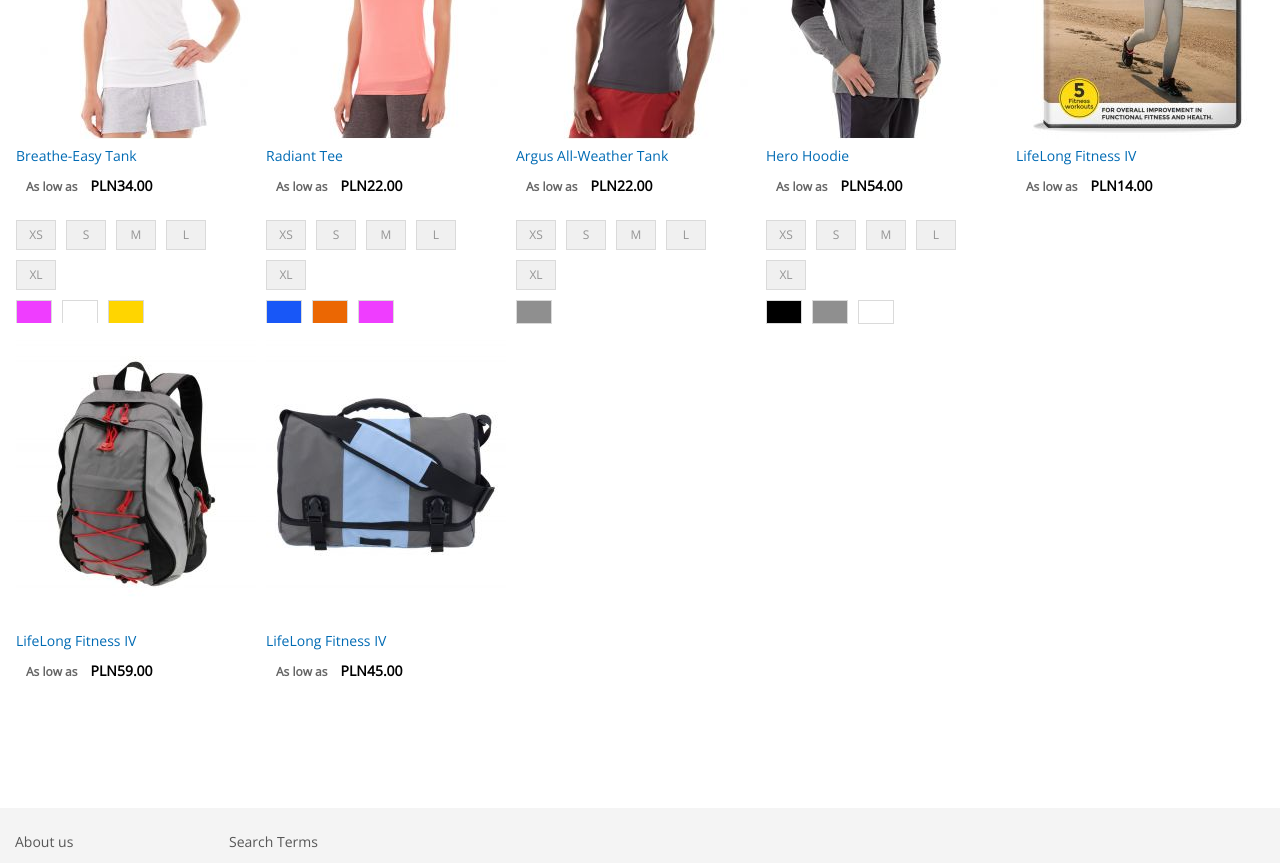
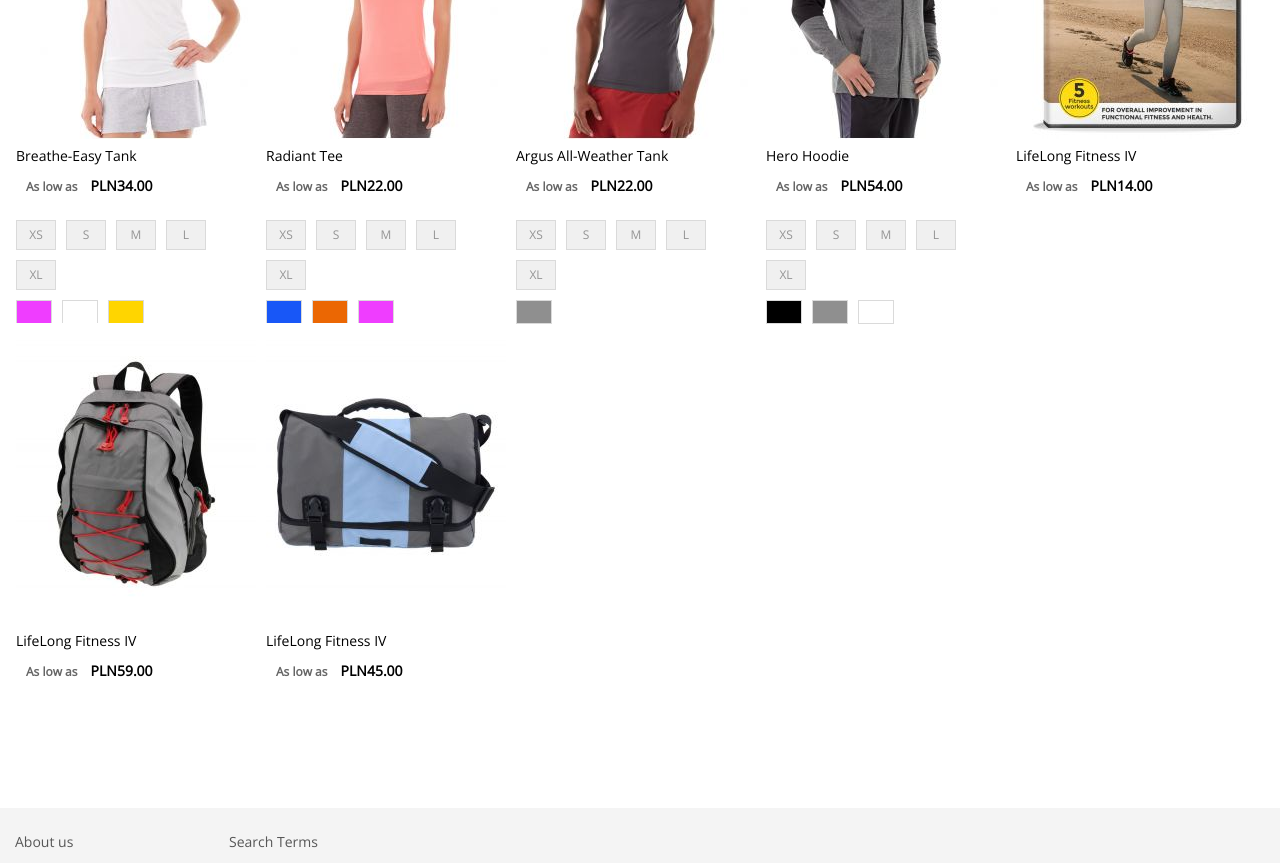
Before and after one commit to adrianwyganowski/Luma-in-react, a React (Create React App) app: page / in a window 1280 px wide. Shown: the part 1960-2823 px from the top of the page. Built offline with nearby package versions, Linux system fonts and the light colour scheme.

Commit message:
finished preparing states for displaying dynamic info in product page

```diff
--- /dev/null
+++ b/src/components/app/App.css
@@ -0,0 +1,14 @@
+body{
+    display: flex;
+    flex-direction: column;
+    align-items: center;
+    width: 100%;
+    margin: 0px;
+    font-family: 'Open Sans', sans-serif;
+}
+
+#root{
+    width: 100%
+}
+
+/* font-family: 'Heebo', sans-serif; */
--- /dev/null
+++ b/src/components/app/App.js
@@ -0,0 +1,21 @@
+import React from "react"
+
+import "./App.css"
+
+import Header from"../module-header/Header"
+import Cms from "../module-cms/Cms";
+import Footer from "../module-footer/Footer"
+
+
+
+function App() {
+    return (
+        <div>
+            <Header />
+            <Cms />
+            <Footer />
+        </div>
+    )
+}
+
+export default App;
--- a/src/components/module-block-product-list/BlockProductList.js
+++ b/src/components/module-block-product-list/BlockProductList.js
@@ -4,11 +4,25 @@ import "./BlockProductList.css"
 import ProductClothPreview from "../module-cloth-product-preview/ProductClothPreview"
 import ProductNonClothPreview from "../module-noncloth-product-preview/ProductNonClothPreview"
 
-function BlockProductList() {
+function BlockProductList({
+    changeToProductPage,
+    setItemName,
+    setItemRanking,
+    setItemReviews,
+    setItemSizes,
+    setItemColours}) {
 
     return(
         <div className="blockProductList">
+
             <ProductClothPreview
+
+            changeToProductPage={changeToProductPage}
+            setItemName={setItemName}
+            setItemRanking={setItemRanking}
+            setItemReviews={setItemReviews}
+            setItemSizes={setItemSizes}
+            setItemColours={setItemColours}
             imgSrc={require ("../web/images/product-id-1.jpg")}
             name ="Breathe-Easy Tank"
             price ="34.00"
@@ -17,6 +31,12 @@ function BlockProductList() {
             />
 
             <ProductClothPreview
+            changeToProductPage={changeToProductPage}
+            setItemName={setItemName}
+            setItemRanking={setItemRanking}
+            setItemReviews={setItemReviews}
+            setItemSizes={setItemSizes}
+            setItemColours={setItemColours}
             imgSrc={require ("../web/images/product-id-2.jpg")}
             name ="Radiant Tee"
             price ="22.00"
@@ -25,6 +45,12 @@ function BlockProductList() {
             />
 
             <ProductClothPreview
+            changeToProductPage={changeToProductPage}
+            setItemName={setItemName}
+            setItemRanking={setItemRanking}
+            setItemReviews={setItemReviews}
+            setItemSizes={setItemSizes}
+            setItemColours={setItemColours}
             imgSrc={require ("../web/images/product-id-3.jpg")}
             name ="Argus All-Weather Tank"
             price ="22.00"
@@ -33,6 +59,12 @@ function BlockProductList() {
             />
 
             <ProductClothPreview
+            changeToProductPage={changeToProductPage}
+            setItemName={setItemName}
+            setItemRanking={setItemRanking}
+            setItemReviews={setItemReviews}
+            setItemSizes={setItemSizes}
+            setItemColours={setItemColours}
             imgSrc={require ("../web/images/product-id-4.jpg")}
             name ="Hero Hoodie"
             price ="54.00"
@@ -41,18 +73,27 @@ function BlockProductList() {
             />
 
             <ProductNonClothPreview
+            setItemName={setItemName}
+            setItemRanking={setItemRanking}
+            setItemReviews={setItemReviews}
+            changeToProductPage={changeToProductPage}
             imgSrc={require ("../web/images/product-id-5.jpg")}
             name ="LifeLong Fitness IV"
             price ="14.00"
            />
 
             <ProductNonClothPreview
+            setItemName={setItemName}
+            setItemRanking={setItemRanking}
+            setItemReviews={setItemReviews}
+            changeToProductPage={changeToProductPage}
             imgSrc={require ("../web/images/product-id-6.jpg")}
             name ="LifeLong Fitness IV"
             price ="59.00"
             />
 
             <ProductNonClothPreview
+            changeToProductPage={changeToProductPage}
             imgSrc={require ("../web/images/product-id-7.jpg")}
             name ="LifeLong Fitness IV"
             price ="45.00"
--- a/src/components/module-cloth-product-preview/ProductClothPreview.js
+++ b/src/components/module-cloth-product-preview/ProductClothPreview.js
@@ -1,24 +1,45 @@
 import React from "react"
 import "./ProductClothPreview.css";
 
-function ProductClothPreview(props) {
+function ProductClothPreview({
+    changeToProductPage,
+    setItemName,
+    //TO DO RANKING AND REVIEWS
+    setItemRanking,
+    setItemReviews,
+    setItemSizes,
+    setItemColours,
+    imgSrc,
+    name,
+    price,
+    sizes,
+    colors
+}) {
+
+    function onClick(){
+        changeToProductPage();
+        setItemName(name);
+        setItemSizes(sizes)
+        setItemColours(colors)
+
+    }
 
     return(
         <div className="productClothPreview" >
-            <a className="productClothPreview_img" href="#">
-                <img src={props.imgSrc} alt="product"/>
+            <div className="productClothPreview_img" onClick={onClick}>
+                <img src={imgSrc} alt="product"/>
                 <p className="productClothPreview__name">
-                {props.name}
+                {name}
                 </p>
                 <p className="productClothPreview__price">
-                    <span className="productClothPreview__price--label">As low as </span>PLN{props.price}
+                    <span className="productClothPreview__price--label">As low as </span>PLN{price}
                 </p>
-            </a>
+            </div>
             <div className="productClothPreview__size">
-                {props.sizes.map((size) => {return <div className="productClothPreview__size--block">{size}</div>})}
+                {sizes.map((size) => {return <div className="productClothPreview__size--block">{size}</div>})}
             </div>
             <div className="productClothPreview__color">
-                {props.colors.map((color) => {
+                {colors.map((color) => {
                     return <div className="productClothPreview__color--block" style={{backgroundColor: color[1] }}></div>})
                     }
             </div>
--- a/src/components/module-cms/Cms.js
+++ b/src/components/module-cms/Cms.js
@@ -5,30 +5,53 @@ import MainPage from "../module-main-page/MainPage"
 import ProductPage from "../module-product-page/ProductPage"
 
 function Cms() {
-    const [dispalyedPage , setDisplayedPage] = useState("MainPage")
-    // up in normal state should be  "MainPage"
+    let [displayedPage , setDisplayedPage] = useState("MainPage")
+    const [breadCrumbs , setBreadCrumbs] = useState(["Home"]);
 
-    //const [breadCrumbs , setBreadCrumbs] = useState("");
+    //Product Properties to dispaly them in ProductPage
+    let [itemName , setItemName]= useState("");
+    let [itemRanking , setItemRanking]= useState();
+    let [itemReviews , setItemReviews]= useState([]);
+    let [itemSizes , setItemSizes]= useState([]);
+    let [itemColours , setItemColours]= useState([]);
 
-    const changeToProductPage = event => setDisplayedPage (dispalyedPage = "ProductPage")
+    const changeToProductPage = event => setDisplayedPage (displayedPage = "ProductPage")
+    const changeToMainPage = event => setDisplayedPage (displayedPage = "MainPage")
+
+
+
+
+
 
     const dispaly = x => {
         switch (x) {
             case "MainPage":
-                return  <MainPage />
+                return  <MainPage
+                    changeToProductPage={changeToProductPage}
+                    setItemName={setItemName}
+                    setItemRanking={setItemRanking}
+                    setItemReviews={setItemReviews}
+                    setItemSizes={setItemSizes}
+                    setItemColours={setItemColours}
+                />;
                 break;
 
             case "ProductPage":
-                return <ProductPage />;
+                return <ProductPage
+                    changeToMainPage={changeToMainPage}
+                    breadCrumbs={breadCrumbs}
+                />;
                 break;
-            default:   console.log("smth went wrong in cms moudle");;
+            default:
+                return  <MainPage />
+                break;
 
         }
     }
 
     return(
         <main className="cms">
-            {dispaly(dispalyedPage)}
+            {dispaly(displayedPage)}
         </main>
     )
 }
--- a/src/components/module-main-page/MainPage.js
+++ b/src/components/module-main-page/MainPage.js
@@ -1,15 +1,30 @@
-import React from "react"
+import React , {useState} from "react"
 
 import BlocksPromo from "../module-blocks-promo/BlocksPromo"
 import CmsHeading from "../module-cms-heading/CmsHeading";
 import BlockProductList from "../module-block-product-list/BlockProductList"
 
-function MainPage(){
+function MainPage({
+    changeToProductPage,
+    setItemName,
+    setItemRanking,
+    setItemReviews,
+    setItemSizes,
+    setItemColours}){
+
+
     return(
         <div>
             <BlocksPromo />
             <CmsHeading/>
-            <BlockProductList />
+            <BlockProductList
+                changeToProductPage={changeToProductPage}
+                setItemName={setItemName}
+                setItemRanking={setItemRanking}
+                setItemReviews={setItemReviews}
+                setItemSizes={setItemSizes}
+                setItemColours={setItemColours}
+            />
         </div>
     )
 }
--- a/src/components/module-noncloth-product-preview/ProductNonClothPreview.js
+++ b/src/components/module-noncloth-product-preview/ProductNonClothPreview.js
@@ -3,8 +3,8 @@ import "./ProductNonClothPreview.css"
 
 function ProductNonClothPreview(props) {
     return(
-        <div className="productNonClothPreview" >
-            <a className="productNonClothPreview_img" href="#">
+        <div className="productNonClothPreview">
+            <div className="productNonClothPreview_img"  onClick={props.changeToProductPage}>
                 <img src={props.imgSrc} alt="product"/>
                 <p className="productNonClothPreview__name">
                 {props.name}
@@ -12,7 +12,7 @@ function ProductNonClothPreview(props) {
                 <p className="productNonClothPreview__price">
                     <span className="productNonClothPreview__price--label">As low as </span>PLN{props.price}
                 </p>
-            </a>
+            </div>
         </div>
     )
 }
--- a/src/components/module-product-page/ProductPage.js
+++ b/src/components/module-product-page/ProductPage.js
@@ -4,10 +4,12 @@ import "./ProductPage.css"
 import BreadCrumbs from "../module-breadcrumbs/BreadCrumbs"
 import ProductPageMain from "../module-product-page-main/ProductPageMain"
 
-function ProductPage() {
+function ProductPage({breadCrumbs ,changeToMainPage}) {
     return(
         <div className="productPage">
-            <BreadCrumbs path={["Home", "Woman" , "Product"]}/>
+            <BreadCrumbs
+                breadCrumbs={breadCrumbs}
+                changeToMainPage={changeToMainPage}/>
             <ProductPageMain />
         </div>
     )
--- a/src/index.js
+++ b/src/index.js
@@ -2,20 +2,12 @@ import React from "react"
 import ReactDOM from "react-dom"
 import "./index.css"
 
-
-import Header from "./components/module-header/Header"
-import Cms from "./components/module-cms/Cms";
-import Footer from "./components/module-footer/Footer"
-
-
-
+import App from "./components/app/App"
 
 function Index() {
     return (
         <div>
-            <Header />
-            <Cms />
-            <Footer />
+            <App />
         </div>
     )
 }
```
Also changed, not shown: src/components/module-breadcrumbs/BreadCrumbs.js (+15 -5 lines).
